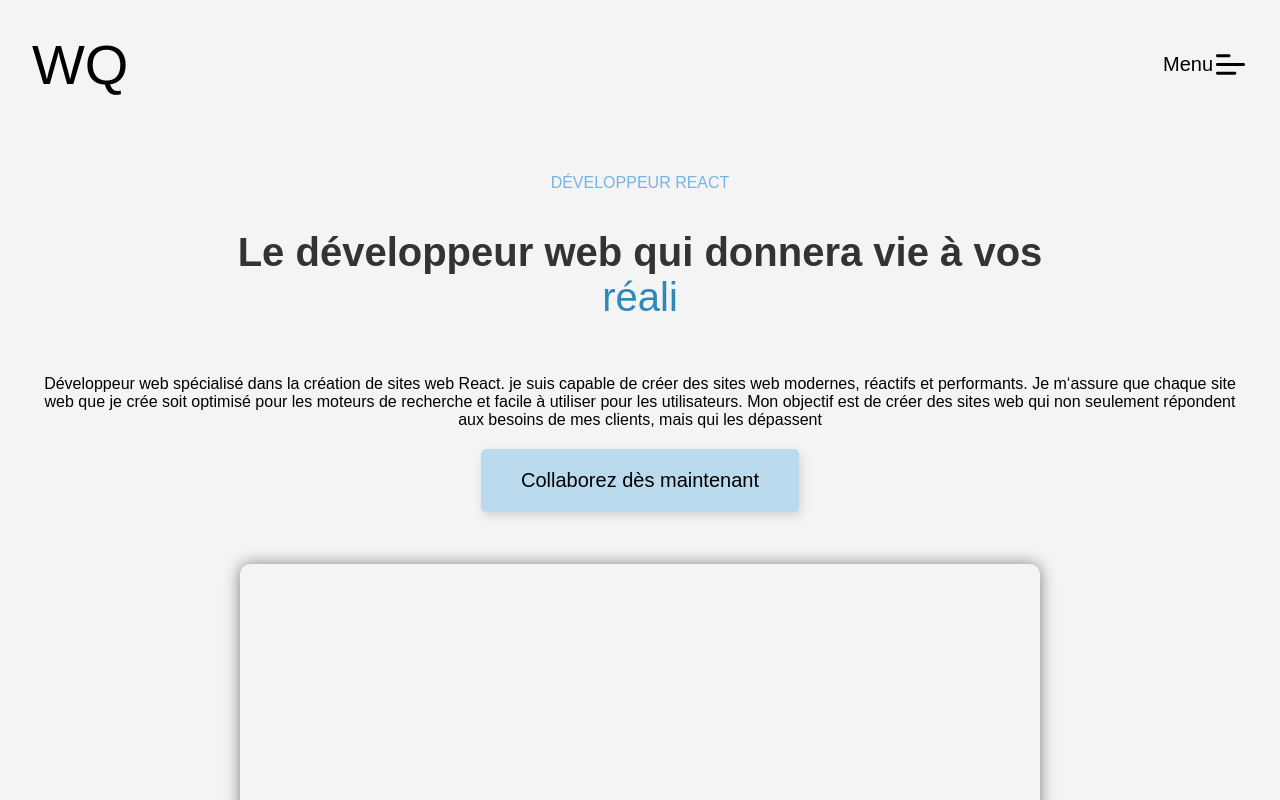
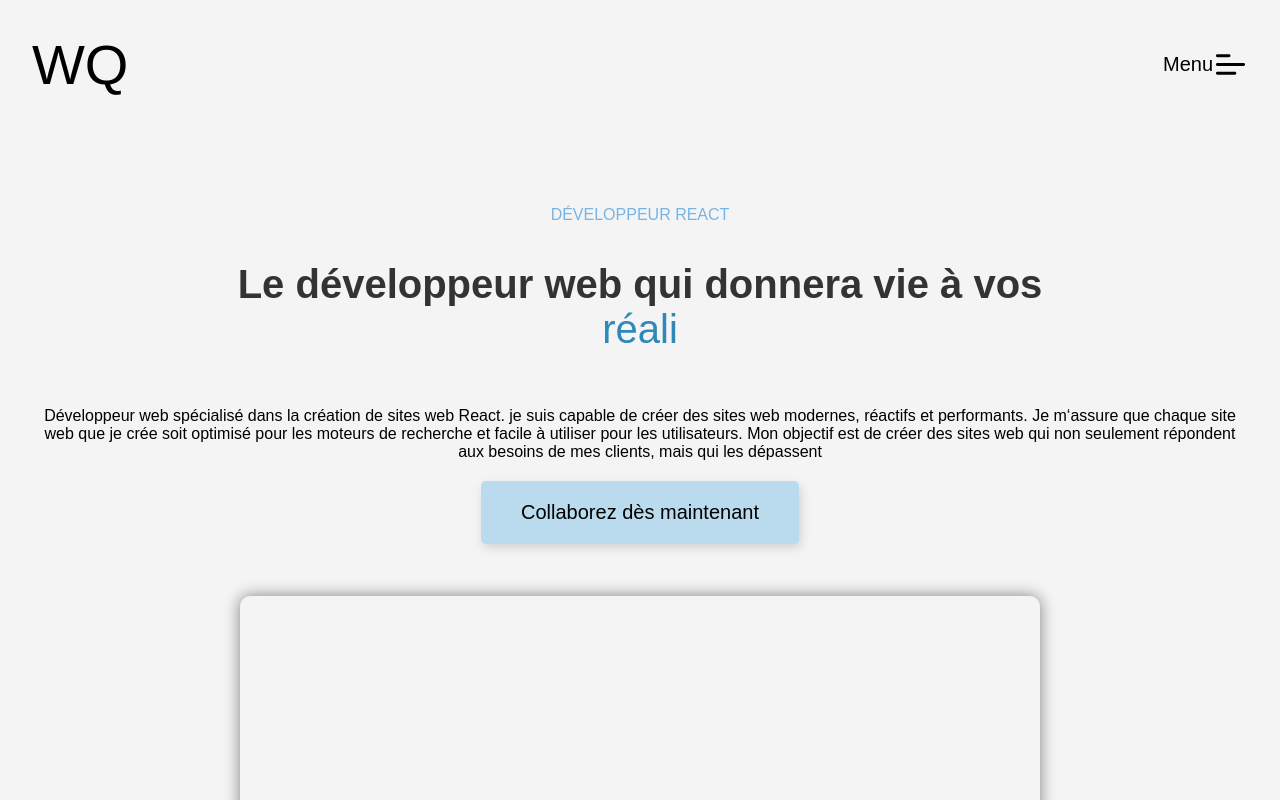
Before and after one commit to williamqsnt/portfolio-next, a Next.js app: page / in a window 1280 px wide. Shown: the top 800 px of the page. Built offline with nearby package versions, Linux system fonts and the light colour scheme.

Commit message:
margin top 7em title

```diff
--- a/pages/index.js
+++ b/pages/index.js
@@ -156,7 +156,7 @@ const Container = styled.div`
     }
 
     .title {
-      margin-top : 5em;
+      margin-top : 7em;
       display : flex;
       align-items : center;
       justify-content:  center;
```
